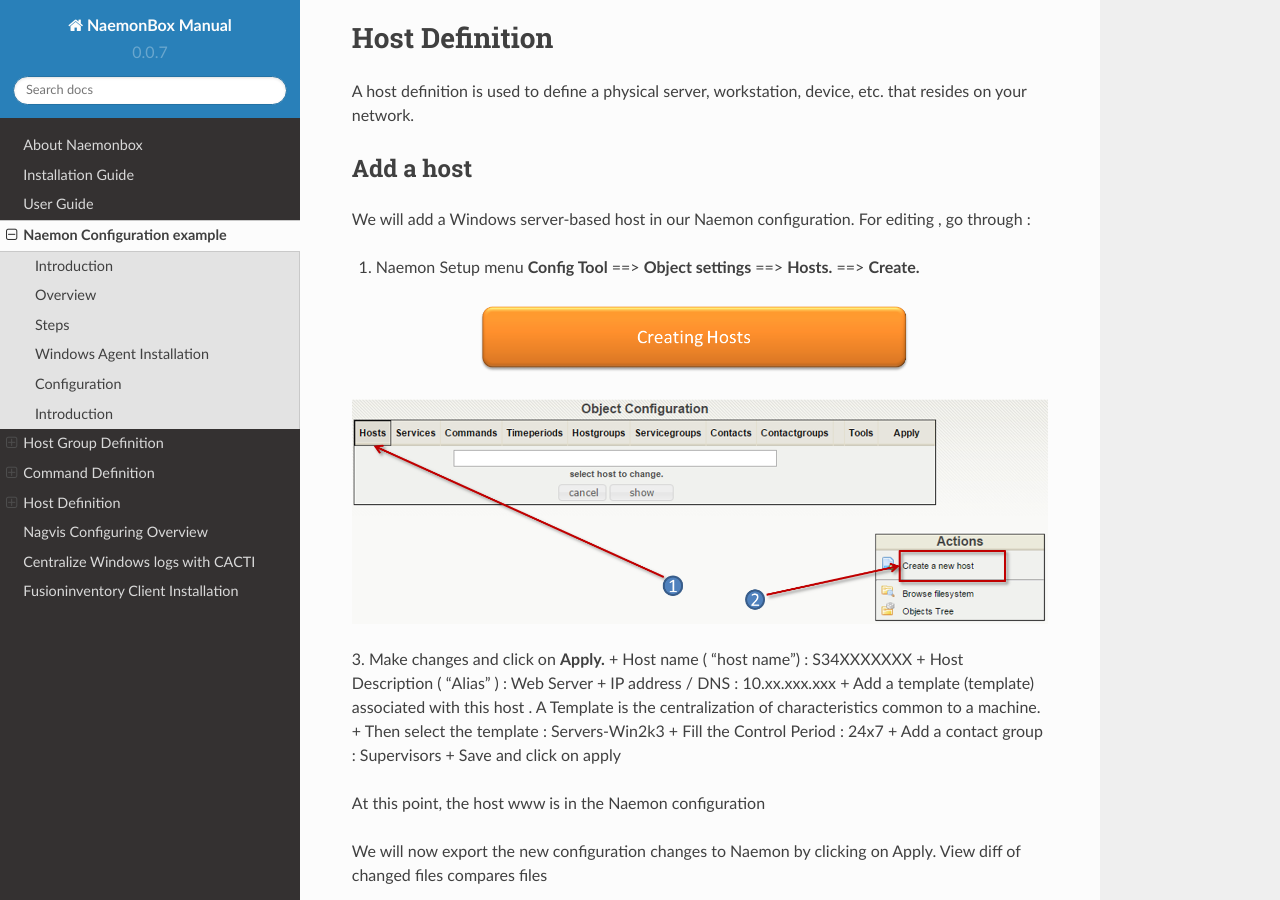
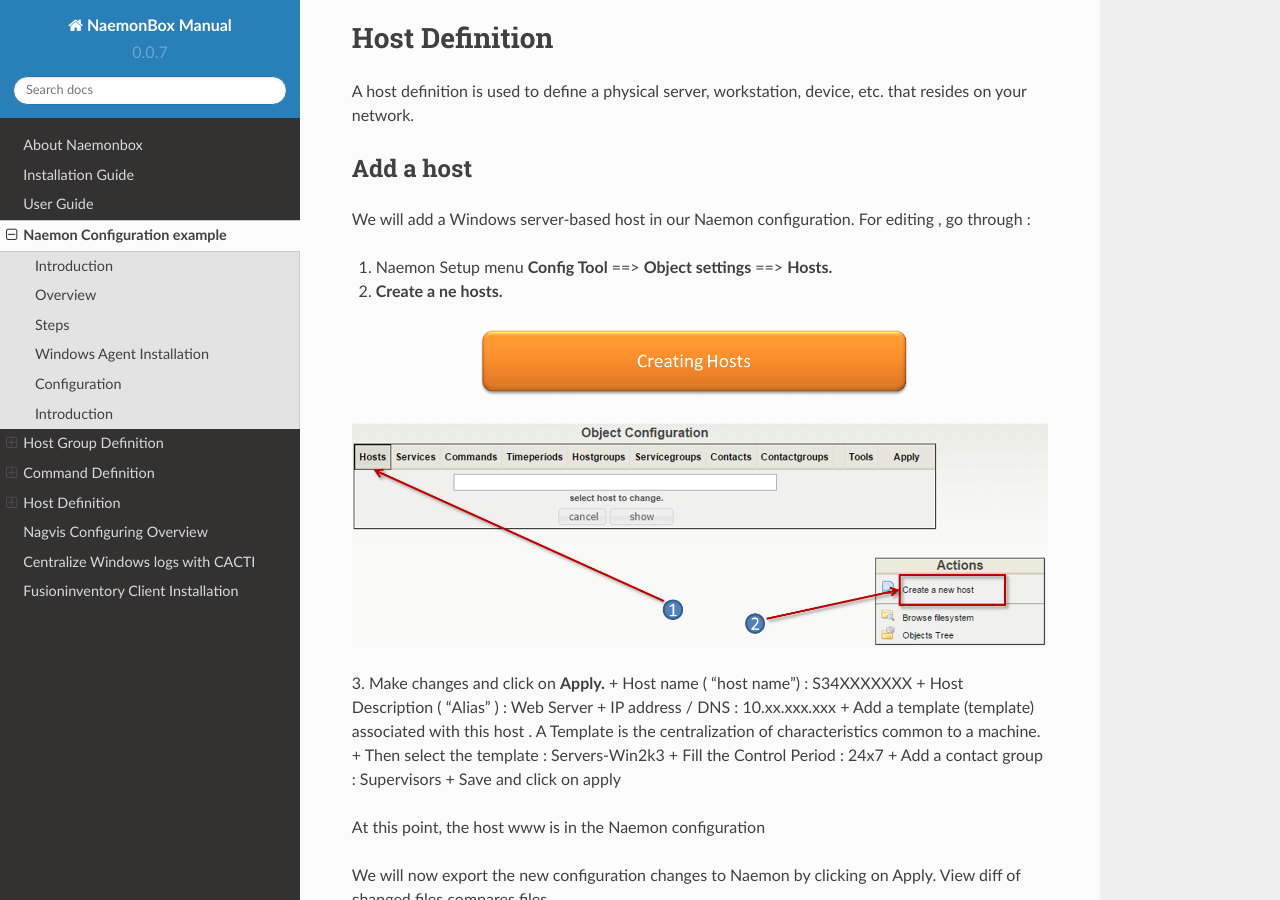
Before and after one commit to mgadi/naemonbox, a Sphinx documentation site: the page built from docs/source/04_Configuring_NaemonBox/index.rst, in a window 1280 px wide and 900 px high, scrolled down 13690 px. Built offline with Sphinx 7.4.7 and the Read the Docs theme 2.0.0, drawn with Linux system fonts in a browser that asks for light colours; pages that are not in the unit, such as notebooks, are missing from menus.

Commit message:
Update index.rst

```diff
--- a/docs/source/04_Configuring_NaemonBox/index.rst
+++ b/docs/source/04_Configuring_NaemonBox/index.rst
@@ -324,7 +324,8 @@
 We will add a Windows server-based host in our Naemon configuration.
 For editing , go through :
 
-1. Naemon Setup menu **Config Tool** ==> **Object settings** ==> **Hosts.** ==> **Create.**
+1. Naemon Setup menu **Config Tool** ==> **Object settings** ==> **Hosts.**
+2. **Create a ne hosts.**
 
 .. image:: /images/Creating-hosts.png
 
```
